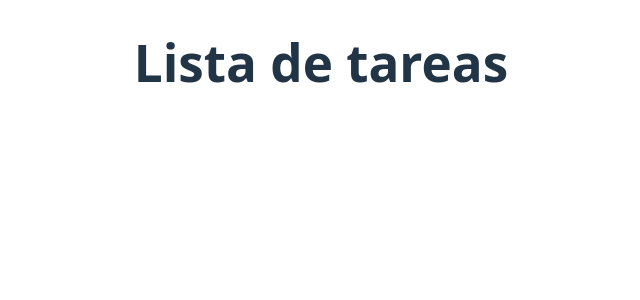
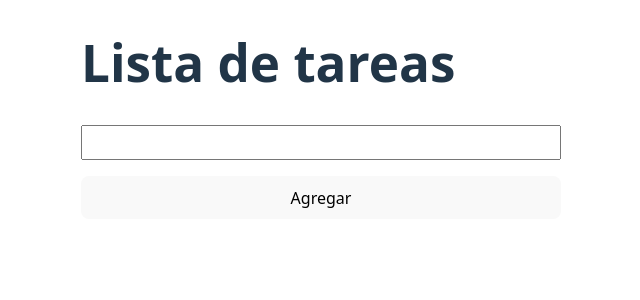
Before and after one commit to GaleedGutierrez/pv_tp3_grupo13, a React (Vite) app: page / in a window 1280 px wide. Shown: the top 300 px of the page, without its empty margins (319-959 px from the left). Built offline with nearby package versions, Linux system fonts and the light colour scheme.

Commit message:
feat: cree el componente TaskInput

```diff
--- a/src/App.jsx
+++ b/src/App.jsx
@@ -1,7 +1,10 @@
-// import { TaskInput } from '@components/TaskInput';
+/* eslint-disable unused-imports/no-unused-vars */
+/* eslint-disable no-unused-vars */
+import { TaskInput } from '@components/TaskInput';
+import { useState } from 'react';
 // import { TaskList } from '@components/TaskList';
 // Ensure the file exists or update the path if necessary
-// /** @import { Task } from './models/Task.model.js' */
+/** @import { Task } from './models/Task.model.js' */
 
 /**
  * @description Main App component
@@ -9,16 +12,17 @@
  * @example <App />
  */
 function App() {
-	// const [tasks, setTasks] = useState(/** @type {Task[]} */ ([]));
+	// @ts-ignore
+	const [tasks, setTasks] = useState(/** @type {Task[]} */ ([]));
 
 	return (
 		<>
 			<h1>Lista de tareas</h1>
-			{/* <TaskInput setTasks={setTasks} />
-			<TaskList
+			<TaskInput setTasks={setTasks} />
+			{/* <TaskList
 				setTasks={setTasks}
 				tasks={tasks}
-			/> */}
+			/>  */}
 		</>
 	);
 }
--- /dev/null
+++ b/src/components/TaskInput/index.jsx
@@ -0,0 +1,56 @@
+import { useState } from 'react';
+
+/**
+ * @description This component is used to add a new task to the list.
+ * @param {object} props - The component props.
+ * @param {React.Dispatch<React.SetStateAction<import('@models/Task.model').Task[]>>} props.setTasks - The function to set the tasks.
+ * @returns {import('react').JSX.Element}
+ * @example <TaskInput setTasks={setTasks}/>
+ */
+export const TaskInput = ({ setTasks }) => {
+	const [inputNewTask, setInputNewTask] = useState('');
+
+	/**
+	 * @param {React.ChangeEvent<HTMLInputElement>} event
+	 */
+	const handleChange = (event) => {
+		const { value } = event.target;
+
+		setInputNewTask(value);
+	};
+
+	/**
+	 * @param {React.MouseEvent<HTMLButtonElement>} event
+	 */
+	const handleSubmit = (event) => {
+		event.preventDefault();
+
+		const INPUT_TEXT = inputNewTask.trim();
+
+		if (INPUT_TEXT === '') {
+			return;
+		}
+
+		const NEW_TASK = {
+			text: INPUT_TEXT,
+			completed: false,
+			id: Date.now(),
+		};
+
+		setTasks((previousTasks) => [...previousTasks, NEW_TASK]);
+		setInputNewTask('');
+	};
+
+	return (
+		<form>
+			<input
+				id="task-input"
+				name="task"
+				type="text"
+				value={inputNewTask}
+				onChange={handleChange}
+			/>
+			<button onClick={handleSubmit}>Agregar</button>
+		</form>
+	);
+};
```
Also changed, not shown: src/components/TaskItem/index.jsx (deleted, +0 -66 lines).
